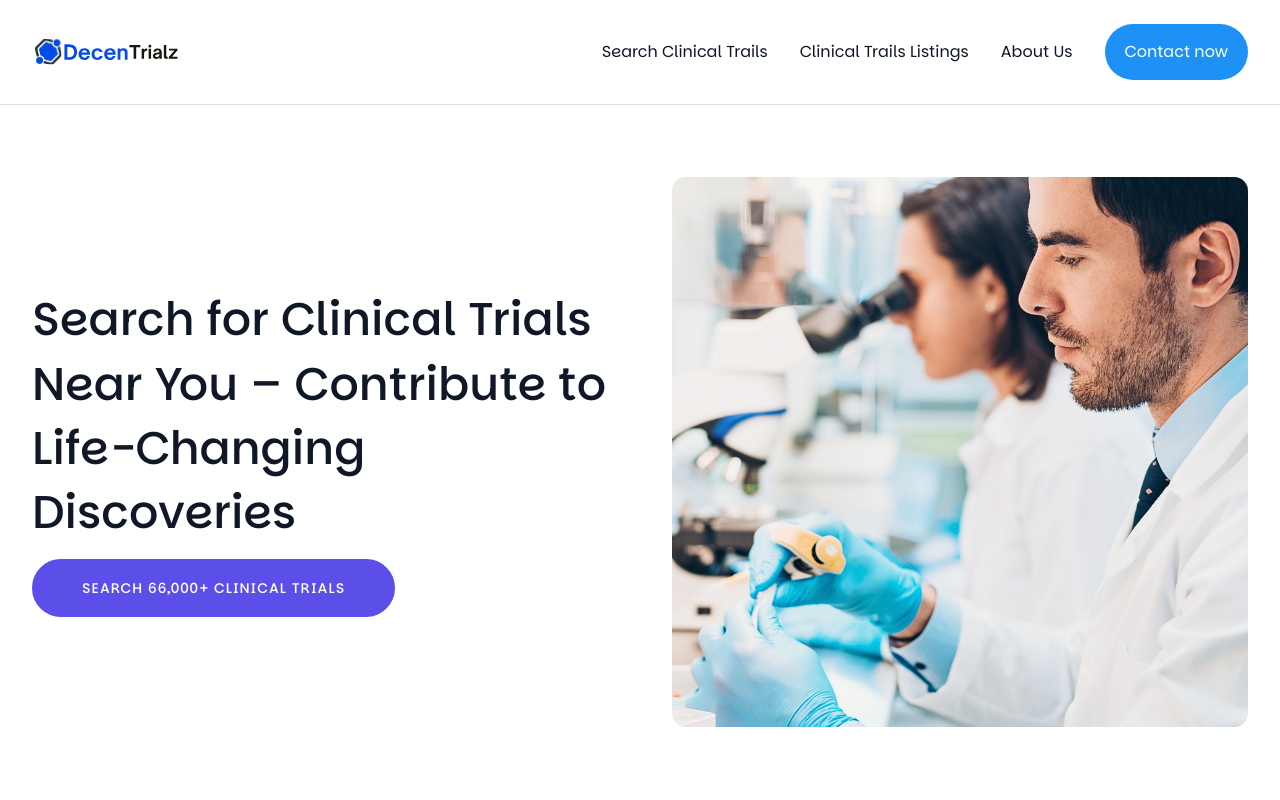
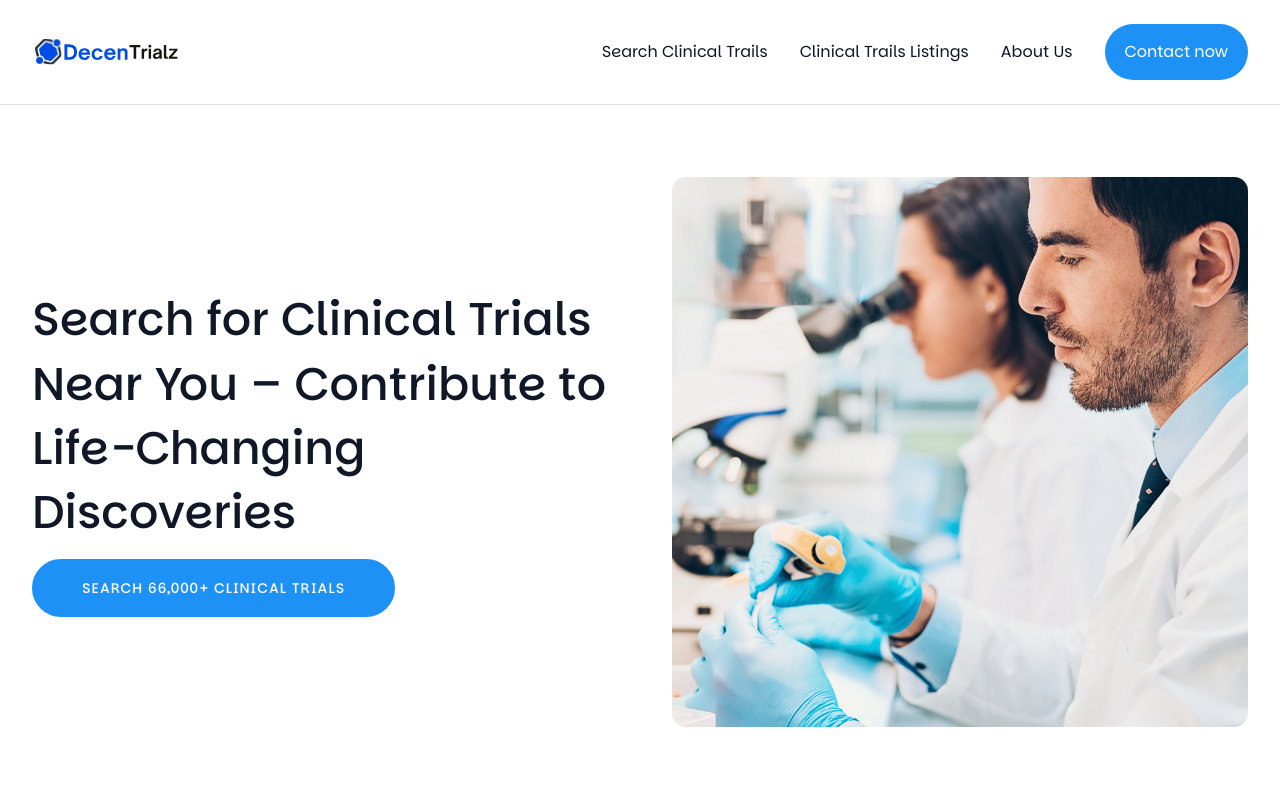
Before and after one commit to ganeshadvait/clinicaltrails, a Next.js app: page / in a window 1280 px wide. Shown: the top 800 px of the page. Built offline with nearby package versions, Linux system fonts and the light colour scheme.

Commit message:
coloes changed

```diff
--- a/src/components/about/about.tsx
+++ b/src/components/about/about.tsx
@@ -120,7 +120,7 @@ const About = () => {
                 style={{
                   width: `${progress}%`,
                   height: "5px",
-                  background: "rgb(26, 115, 232)",
+                  background: "hsl(208, 92%, 54%)",
                   position: "absolute",
                   bottom: 0,
                   left: 0,
--- a/src/components/hero/herostyles.css
+++ b/src/components/hero/herostyles.css
@@ -42,8 +42,8 @@
 }
 
 .wp-element-button{
-    background-color: #5c4fe9;
-    border: 2px solid #5c4fe9;
+    background-color: hsl(208, 92%, 54%);
+    border: 2px solid hsl(208, 92%, 54%);
     border-radius: 100px;
     color: white;
     cursor: pointer;
```
